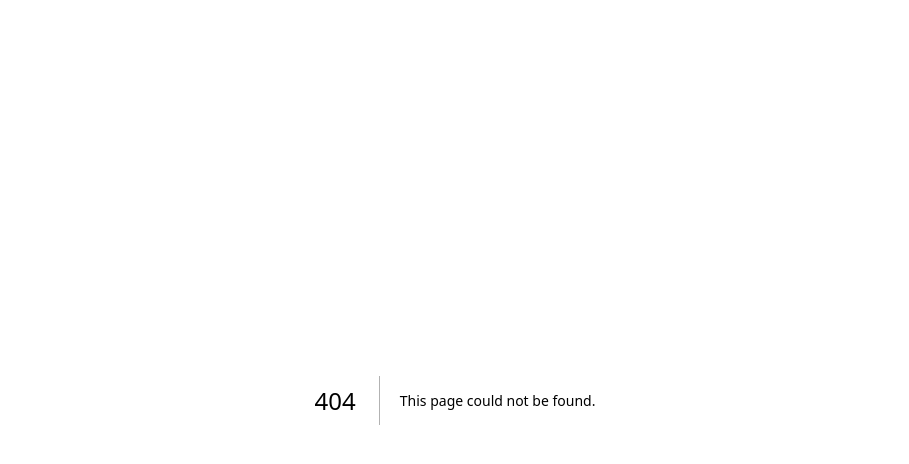
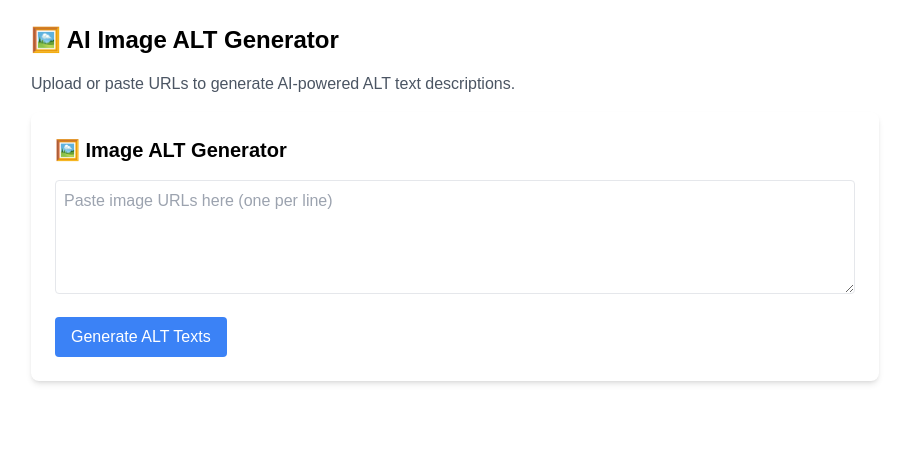
Before and after one commit to leolocatelli/BTA-accessibility-checker, a Next.js app in the folder accessibility-checker/: page /image-alt-generator in a window 1280 px wide. Before the commit this address had no page. Shown: the top 464 px of the page, without its empty margins (185-1094 px from the left). Built offline with nearby package versions, Linux system fonts and the light colour scheme.

Commit message:
version with Hugging Face API working with basic text

```diff
--- /dev/null
+++ b/accessibility-checker/src/app/image-alt-generator/page.js
@@ -0,0 +1,11 @@
+import ImageAltGenerator from "@/components/ImageAltGenerator";
+
+export default function ImageAltGeneratorPage() {
+  return (
+    <div className="max-w-4xl mx-auto p-6">
+      <h1 className="text-2xl font-bold mb-4">🖼️ AI Image ALT Generator</h1>
+      <p className="text-gray-600 mb-4">Upload or paste URLs to generate AI-powered ALT text descriptions.</p>
+      <ImageAltGenerator />
+    </div>
+  );
+}
--- /dev/null
+++ b/accessibility-checker/src/components/ImageAltGenerator.js
@@ -0,0 +1,93 @@
+import { useState } from "react";
+
+export default function ImageAltGenerator() {
+  const [imageUrls, setImageUrls] = useState([]);
+  const [altResults, setAltResults] = useState([]);
+  const [loading, setLoading] = useState(false);
+  const [error, setError] = useState("");
+
+  const handleUrlInput = (e) => {
+    const urls = e.target.value.split("\n").map((url) => url.trim()).filter((url) => url);
+    setImageUrls(urls);
+  };
+
+  const generateAltTexts = async () => {
+    if (imageUrls.length === 0) return;
+
+    setLoading(true);
+    setAltResults([]);
+    setError("");
+
+    try {
+      const response = await fetch("/api/generate-alt", {
+        method: "POST",
+        headers: { "Content-Type": "application/json" },
+        body: JSON.stringify({ imageUrls }),
+      });
+
+      if (!response.ok) {
+        throw new Error(`Server error: ${response.status} ${response.statusText}`);
+      }
+
+      const data = await response.json();
+
+      if (data.results) {
+        setAltResults(data.results);
+      } else {
+        throw new Error("Invalid response from API");
+      }
+    } catch (error) {
+      console.error("❌ Error generating ALT texts:", error);
+      setError(error.message);
+    }
+
+    setLoading(false);
+  };
+
+  return (
+    <div className="p-6 bg-white shadow-md rounded-lg">
+      <h2 className="text-xl font-bold mb-4">🖼️ Image ALT Generator</h2>
+
+      {/* Input de URLs */}
+      <textarea
+        rows="4"
+        className="w-full p-2 border rounded"
+        placeholder="Paste image URLs here (one per line)"
+        onChange={handleUrlInput}
+      />
+
+      {/* Botão para gerar ALT */}
+      <button
+        className="mt-4 px-4 py-2 bg-blue-500 text-white rounded"
+        onClick={generateAltTexts}
+        disabled={loading}
+      >
+        {loading ? "Generating..." : "Generate ALT Texts"}
+      </button>
+
+      {/* Exibir erro caso ocorra */}
+      {error && (
+        <div className="mt-4 p-2 bg-red-100 text-red-700 rounded">
+          ⚠️ {error}
+        </div>
+      )}
+
+      {/* Exibir Resultados */}
+      {altResults.length > 0 && (
+        <div className="mt-6">
+          <h3 className="text-lg font-semibold">Generated ALT Texts:</h3>
+          <ul className="mt-2 space-y-4">
+            {altResults.map((result, index) => (
+              <li key={index} className="p-4 bg-gray-100 rounded-lg shadow">
+                <img src={result.url} alt="Preview" className="w-32 h-32 object-cover rounded-md" />
+                <p><strong>Basic:</strong> {result.altBasic}</p>
+                <p><strong>Formal:</strong> {result.altFormal}</p>
+                <p><strong>Ideal (WCAG):</strong> {result.altIdeal}</p>
+              </li>
+            ))}
+          </ul>
+        </div>
+      )}
+    </div>
+  );
+}
--- /dev/null
+++ b/accessibility-checker/src/pages/api/generate-alt.js
@@ -0,0 +1,62 @@
+import axios from "axios";
+
+export default async function handler(req, res) {
+  if (req.method !== "POST") {
+    return res.status(405).json({ error: "Method not allowed" });
+  }
+
+  const { imageUrls } = req.body;
+  const API_KEY = process.env.HUGGINGFACE_API_KEY;
+
+  if (!API_KEY) {
+    console.error("❌ Missing Hugging Face API Key.");
+    return res.status(500).json({ error: "Hugging Face API key is missing." });
+  }
+
+  if (!imageUrls || !Array.isArray(imageUrls) || imageUrls.length === 0) {
+    console.error("❌ No image URLs provided.");
+    return res.status(400).json({ error: "No image URLs provided." });
+  }
+
+  try {
+    const results = await Promise.all(
+      imageUrls.map(async (url) => {
+        console.log(`📥 Sending image URL to Hugging Face: ${url}`);
+
+        // Faz apenas UMA requisição ao modelo
+        const response = await axios.post(
+          "https://api-inference.huggingface.co/models/Salesforce/blip-image-captioning-large",
+          { inputs: url },
+          {
+            headers: {
+              Authorization: `Bearer ${API_KEY}`,
+              "Content-Type": "application/json",
+            },
+          }
+        );
+
+        // Obtém a descrição básica gerada pelo modelo
+        const altBasic = response.data[0]?.generated_text || "No ALT text generated";
+
+        // 🔹 Geramos manualmente as variações
+        const altFormal = `A professional description: ${altBasic}`;
+        const altIdeal = `WCAG-compliant ALT text: ${altBasic}`;
+
+        console.log(`✅ Generated ALT Texts for ${url}`);
+        console.log(`🔹 Basic: ${altBasic}`);
+        console.log(`🔹 Formal: ${altFormal}`);
+        console.log(`🔹 Ideal (WCAG): ${altIdeal}`);
+
+        return { url, altBasic, altFormal, altIdeal };
+      })
+    );
+
+    return res.status(200).json({ results });
+  } catch (error) {
+    console.error("❌ Hugging Face API Error:", error.response?.data || error.message);
+    return res.status(500).json({
+      error: "Failed to generate ALT text.",
+      details: error.response?.data || error.message,
+    });
+  }
+}
--- /dev/null
+++ b/accessibility-checker/src/pages/image-alt.js
@@ -0,0 +1,9 @@
+import ImageAltGenerator from "@/components/ImageAltGenerator";
+
+export default function ImageAltPage() {
+  return (
+    <div className="min-h-screen flex items-center justify-center bg-gray-100 p-6">
+      <ImageAltGenerator />
+    </div>
+  );
+}
```
Also changed, not shown: 1 other file (tests, documents, lock files or other folders).
